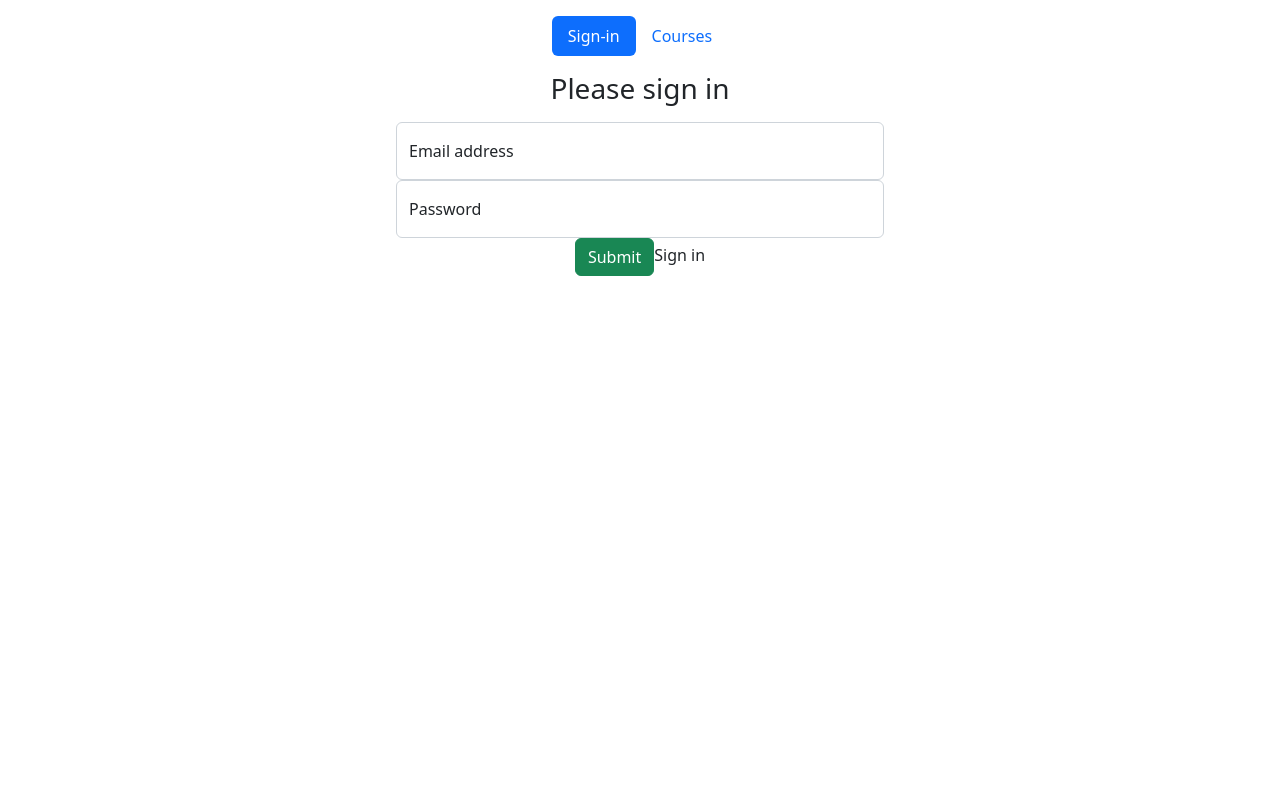
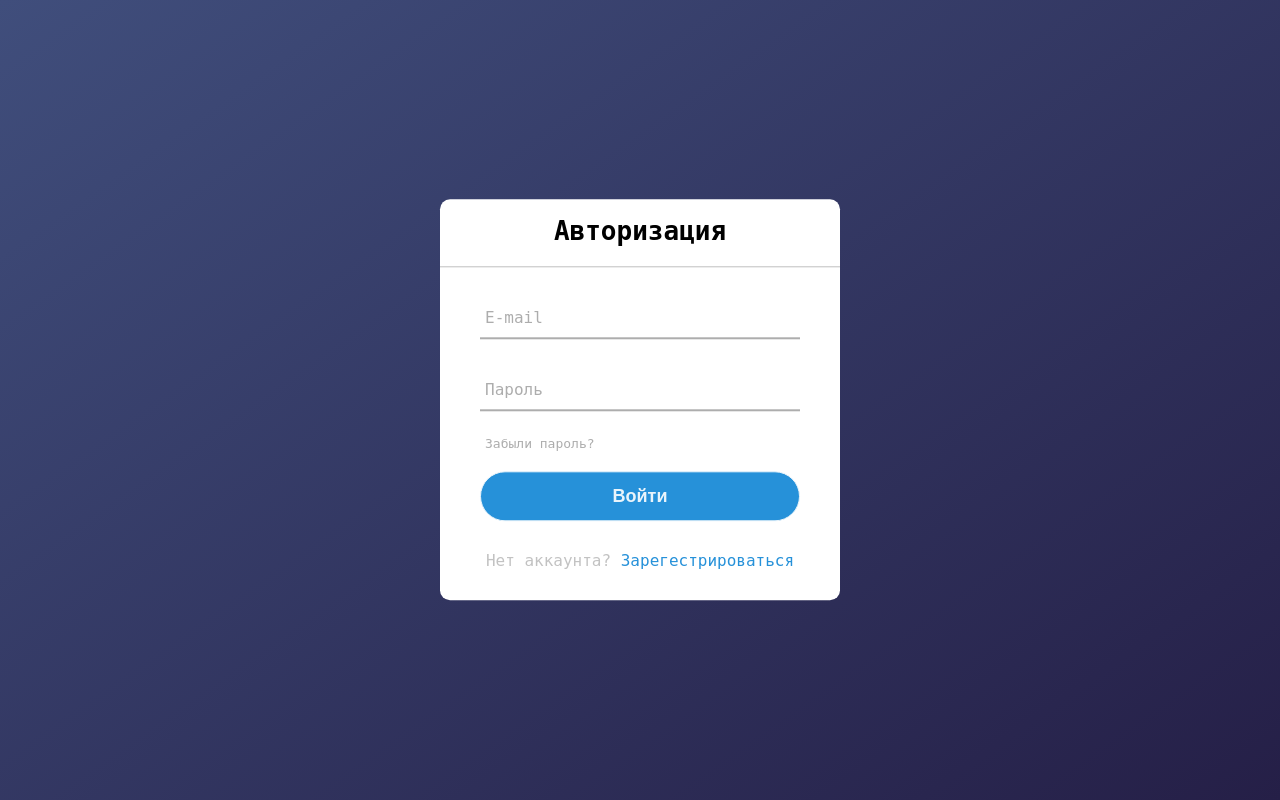
Before and after one commit to Ki4EH/cyberHackers_hakaton, a Flask app: page / in a window 1280 px wide. Run offline with Flask 2, Linux system fonts and the light colour scheme.

Commit message:
Registration form Css

```diff
--- a/static/css/main.css
+++ b/static/css/main.css
@@ -0,0 +1,107 @@
+body {
+    margin: 0;
+    padding: 0;
+    font-family: monospace;
+    background: linear-gradient(145deg, #404e7c, #251f47);
+    height: 100vh;
+    overflow: hidden;
+}
+.center {
+    position: absolute;
+    top: 50%;
+    left: 50%;
+    transform: translate(-50%, -50%);
+    width: 400px;
+    background: white;
+    border-radius: 10px;
+}
+.center h1 {
+    text-align: center;
+    padding: 0 0 20px 0;
+    color: black;
+    border-bottom: 1px solid silver;
+}
+.center form {
+    padding: 0 40px;
+    box-sizing: border-box;
+}
+form .txt_field {
+    position: relative;
+    border-bottom: 2px solid #adadad;
+    margin: 30px 0;
+}
+.txt_field input{
+    width: 100%;
+    padding: 0 5px;
+    height: 40px;
+    font-size: 16px;
+    border: none;
+    background: none;
+    outline: none;
+}
+.txt_field label {
+    position: absolute;
+    top: 50%;
+    left: 5px;
+    color: #adadad;
+    transform: translateY(-50%);
+    font-size: 16px;
+    pointer-events: none;
+    transition: .5s;
+}
+.txt_field span::before {
+    content: "";
+    position: absolute;
+    top: 40px;
+    left: 0;
+    width: 0%;
+    height: 2px;
+    background: #2691d9;
+    transition: .5s;
+}
+.txt_field input:focus ~ label, input:valid ~ label{
+    top: -5px;
+    color: #2691d9;
+}
+.txt_field input:focus ~ span::before, input:focus ~ span::before{
+    width: 100%;
+}
+.pass {
+    margin: -5px 0 20px 5px;
+    color: #adadad;
+    cursor: pointer;
+
+}
+.pass:hover {
+    text-decoration: underline;
+}
+input[type="submit"] {
+    width: 100%;
+    height: 50px;
+    border: 1px solid;
+    background: #2691d9;
+    border-radius: 25px;
+    font-size: 18px;
+    color: #e9f4fb;
+    font-weight: 700;
+    cursor: pointer;
+    outline: none;
+
+}
+input[type="submit"]:hover {
+    border-color: #2691d9;
+    transition: .5s;
+}
+.singup_link{
+    margin: 30px 0;
+    text-align: center;
+    font-size: 16px;
+    color: #6666;
+}
+.singup_link a{
+    color: #2691d9;
+    text-decoration: none;
+}
+.singup_link a:hover {
+    text-decoration: underline;
+}
--- a/templates/base.html
+++ b/templates/base.html
@@ -3,16 +3,8 @@
 <head>
     <meta charset="UTF-8">
     <title>{% block title %}{% endblock%}</title>
-<!--    <link rel="stylesheet" href="{{ url_for('static',filename='css/main.css')}}">-->
-
-
-    <link href="https://getbootstrap.com/docs/5.2/dist/css/bootstrap.min.css" rel="stylesheet" integrity="sha384-Zenh87qX5JnK2Jl0vWa8Ck2rdkQ2Bzep5IDxbcnCeuOxjzrPF/et3URy9Bv1WTRi" crossorigin="anonymous">
-
-    <style>
-        .container {
-        width: 40%;
-        }
-    </style>
+    <!-- <link href="https://getbootstrap.com/docs/5.2/dist/css/bootstrap.min.css" rel="stylesheet" integrity="sha384-Zenh87qX5JnK2Jl0vWa8Ck2rdkQ2Bzep5IDxbcnCeuOxjzrPF/et3URy9Bv1WTRi" crossorigin="anonymous"> -->
+    <link rel="stylesheet" href="main.css">
 
 
 
@@ -21,18 +13,6 @@
 
 
 
-    <div class="container">
-        <header class="d-flex justify-content-center py-3">
-          <ul class="nav nav-pills">
-            <li class="nav-item"><a href="/" class="nav-link active" aria-current="page">Sign-in</a></li>
-            <li class="nav-item"><a href="/courses" class="nav-link">Courses</a></li>
-          </ul>
-        </header>
-    </div>
-
-
-
-
     {% block body %}{% endblock %}
 
 
--- a/templates/index.html
+++ b/templates/index.html
@@ -1,42 +1,35 @@
-{% extends 'base.html' %}
+<html lang="ru">
 
+<head>
+  <meta charset="UTF-8">
+  <title>
+    Авторизация
+  </title>
+  <link rel="stylesheet" href="/static/css/main.css">
+</head>
 
-{% block title %}
-Главная страница
-{% endblock %}
-
-
-
-
-
-{% block body %}
-
-
-
-
-
-
-
-<div class="container">
+<body>
+  <div class="center">
+    <h1>Авторизация</h1>
     <form method="post">
-    <h1 class="h3 mb-3 fw-normal">Please sign in</h1>
-
-    <div class="form-floating">
-      <input name="email" class="form-control" id="email" placeholder="name@example.com">
-      <label for="email">Email address</label>
-    </div>
-    <div class="form-floating">
-      <input name="password" class="form-control" id="password" placeholder="Password">
-      <label for="password">Password</label>
-    </div>
-
-
-    <input class="btn btn-success" type="submit">Sign in</input>
-  </form>
-</div>
-
-
-
-
-
-{% endblock %}
+      <div class="txt_field">
+        <input type="text" required>
+        <span></span>
+        <label>E-mail</label>
+      </div>
+      <div class="txt_field">
+        <input type="password" required>
+        <span></span>
+        <label>Пароль</label>
+      </div>
+      <div class="pass">
+        Забыли пароль?
+      </div>
+      <input type="submit" value="Войти">
+      <div class="singup_link">
+        Нет аккаунта? <a href="#">Зарегестрироваться</a>
+      </div>
+    </form>
+  </div>
+</body>
+</html>
```
Also changed, not shown: templates/tesc.html (added, +53 -0 lines).
